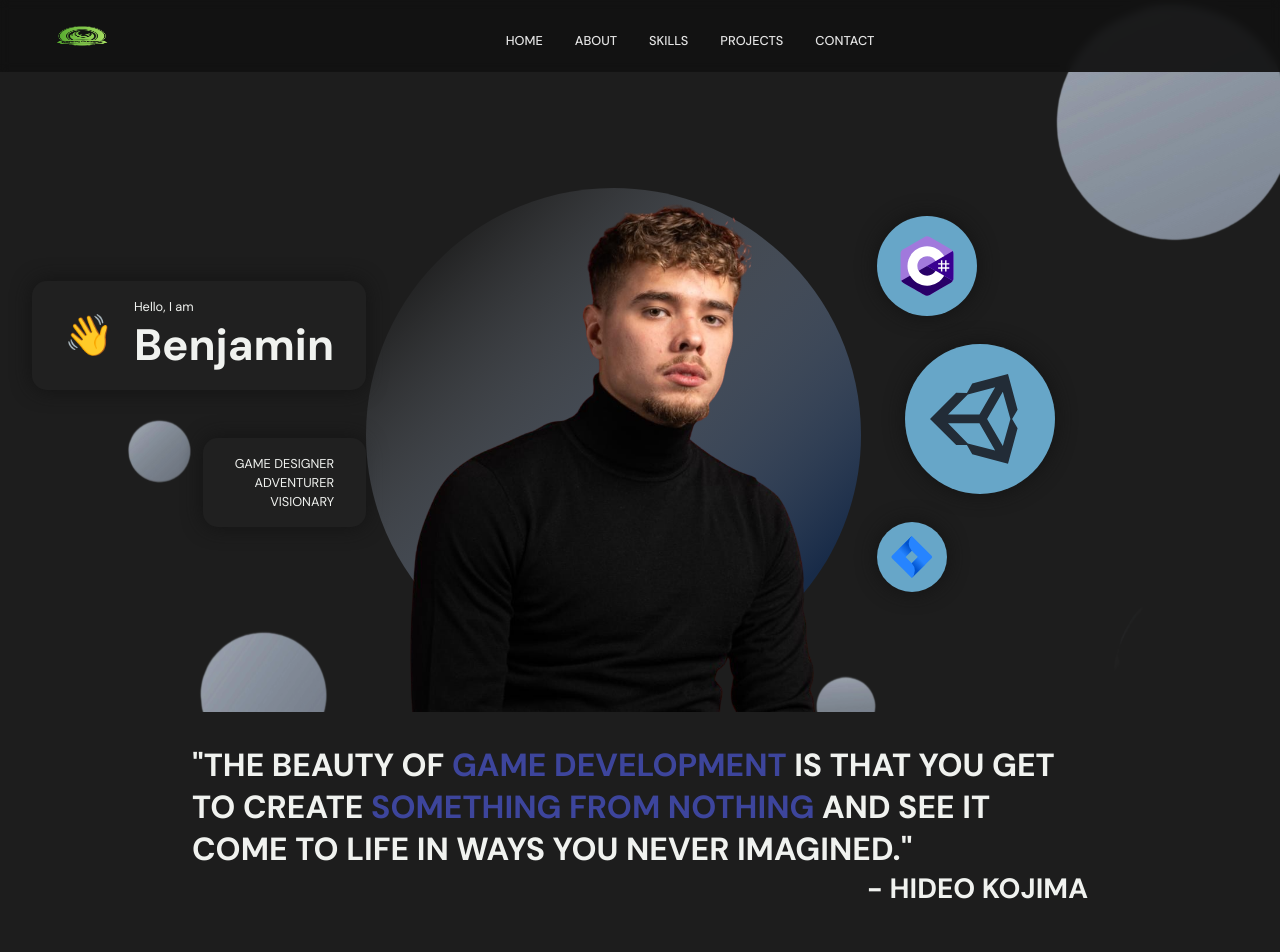
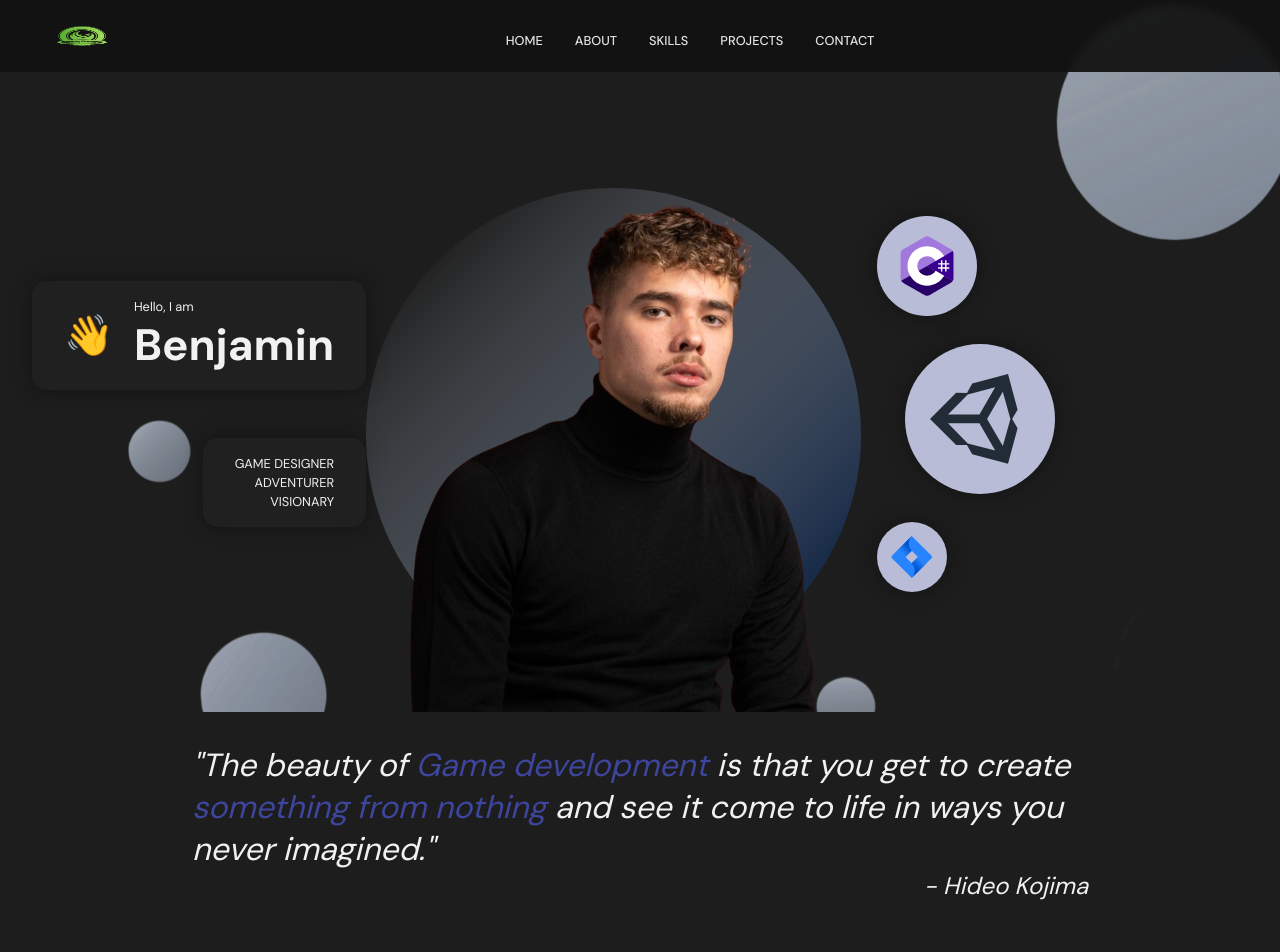
Before and after one commit to MikaelLindeman/porfolio-benny, a React (Create React App) app in the folder frontend_portfolio/: page / in a window 1280 px wide. Shown: the top 952 px of the page. Built offline with nearby package versions, Linux system fonts and the light colour scheme; the HTML template or start-up script is replaced by a standard one.

Commit message:
small css changes in colors for header page

```diff
--- a/frontend_portfolio/src/container/About/About.jsx
+++ b/frontend_portfolio/src/container/About/About.jsx
@@ -32,29 +32,25 @@ const About = () => {
       <h2
         className="head-text"
         style={{
-          textTransform: "uppercase",
+          // textTransform: "uppercase",
           width: "70%",
           margin: "0 auto",
           textAlign: "start",
           fontSize: "2rem",
           marginTop: "2rem",
+          fontWeight: "200",
+          fontStyle: "italic",
+          textTransform: "inherit",
         }}
       >
         "The beauty of <span>Game development </span>is that you get to create{" "}
         <span>something from nothing</span> and see it come to life in ways you
         never imagined." <br />
-        <h4 style={{ textAlign: "end", fontSize: "1.75rem" }}>
+        <h4 style={{ textAlign: "end", fontSize: "1.5rem", fontWeight: "200" }}>
           {" "}
           - Hideo Kojima{" "}
         </h4>
       </h2>
-
-      {/* <h2 className="head-text" style={{ textTransform: "uppercase" }}>
-        "The beauty of <span>Game development</span> is that you get to create
-        <span>something from nothing</span> and see it come to life in ways you
-        never imagined." <br />
-        <h4 style={{ textAlign: "end" }}> - Hideo Kojima </h4>
-      </h2> */}
 
       <div className="app__profiles">
         {abouts.map((about, index) => (
--- a/frontend_portfolio/src/container/About/About.scss
+++ b/frontend_portfolio/src/container/About/About.scss
@@ -41,4 +41,9 @@
   @media screen and (max-width: 1200px) {
     font-size: 1.5rem !important;
   }
+  h4 {
+    @media screen and (max-width: 1200px) {
+      font-size: 1rem !important;
+    }
+  }
 }
--- a/frontend_portfolio/src/container/Header/Header.scss
+++ b/frontend_portfolio/src/container/Header/Header.scss
@@ -105,7 +105,7 @@ svg {
     width: 100px;
     height: 100px;
     border-radius: 50%;
-    background-color: #67a6c8;
+    background-color: #b9bcd6;
     box-shadow: 0 0 20px #131313;
 
     img {
```
Also changed, not shown: frontend_portfolio/src/assets/abouts4.png.
